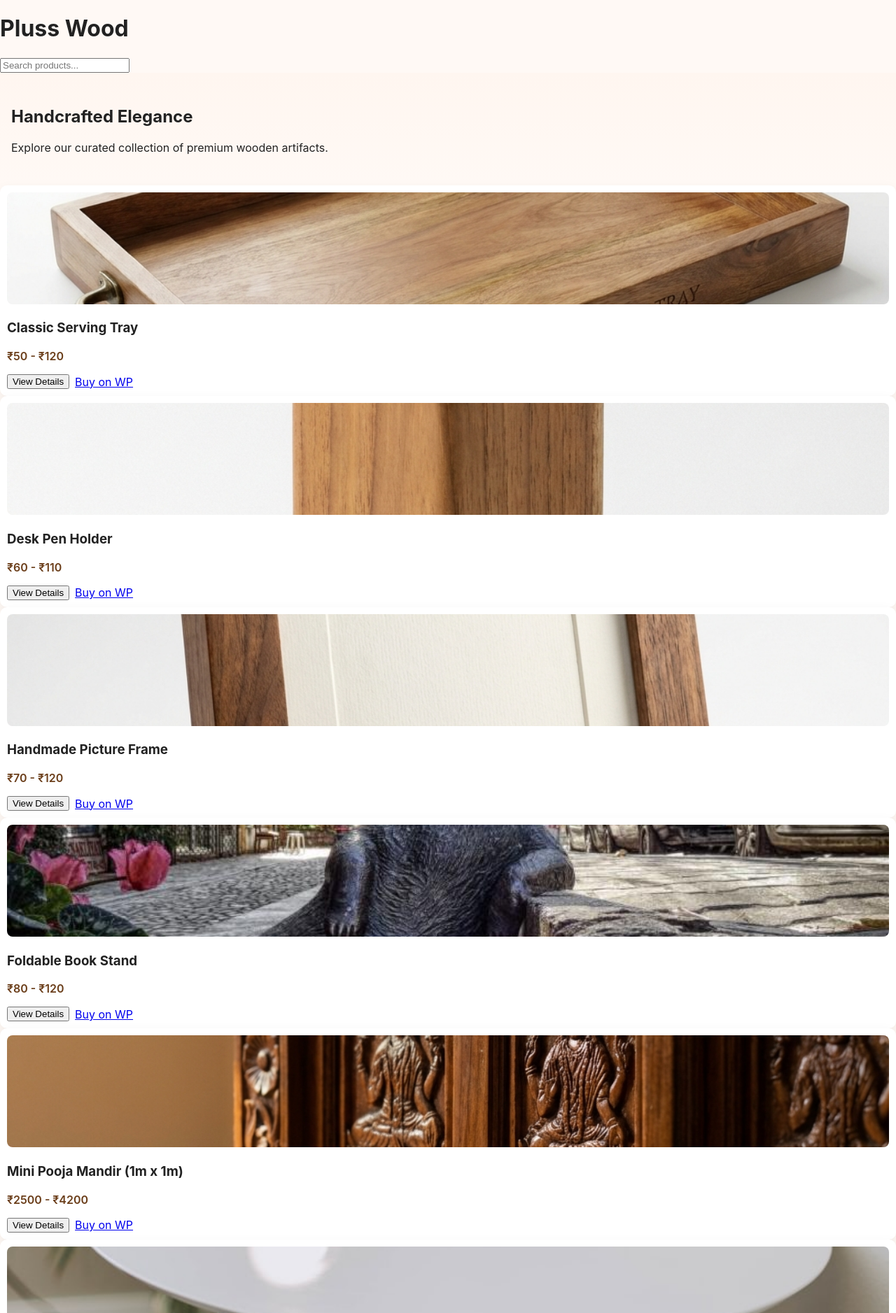
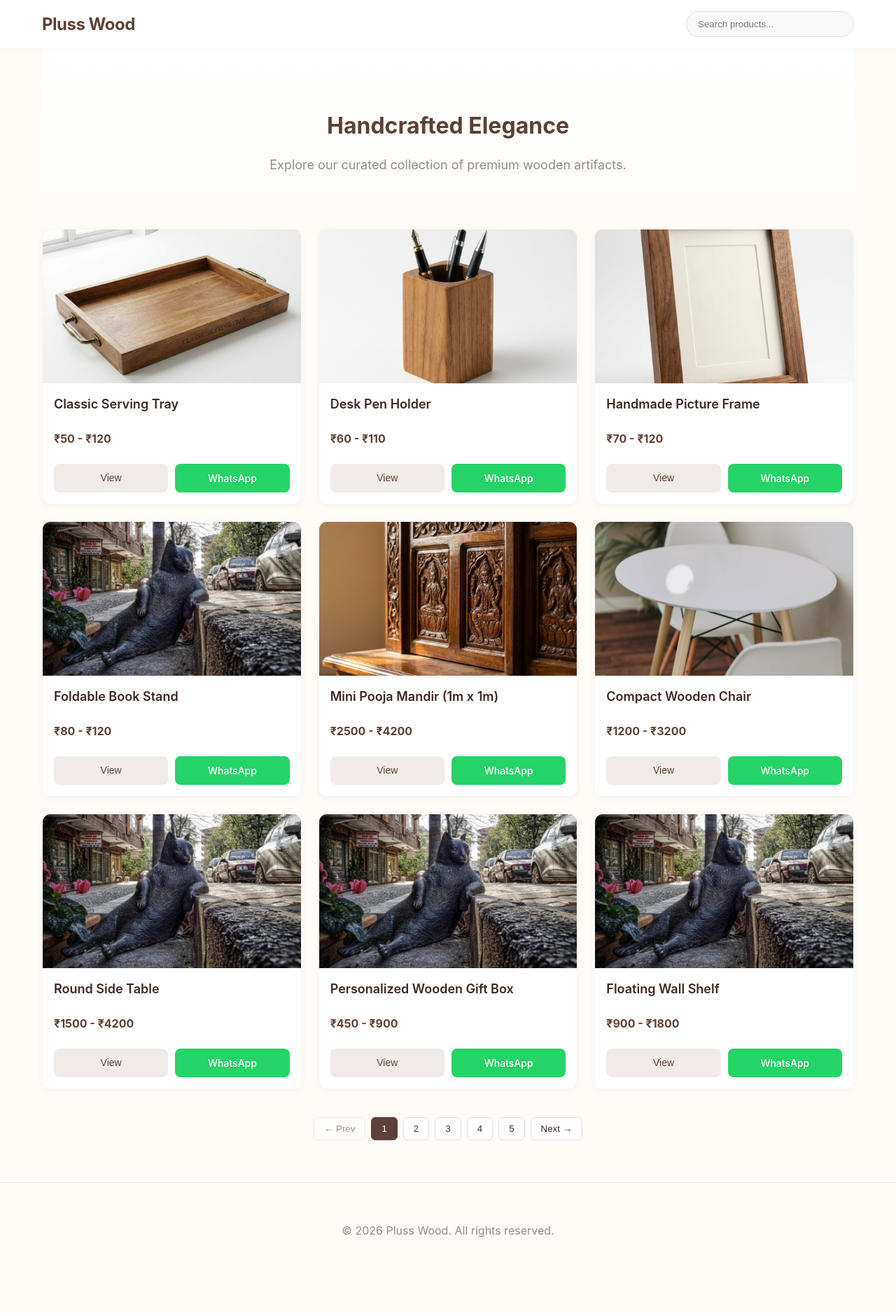
Before and after one commit to rvimishra8156-art/Test, a Next.js app: page / in a window 1280 px wide. Shown: the top 1877 px of the page at 70% size. After the commit the page ends 1827 px from the top, so only its background shows below. Built offline with nearby package versions, Linux system fonts and the light colour scheme.

Commit message:
fix: ci build, typescript migration, and proper image logic

```diff
--- a/components/ProductCard.tsx
+++ b/components/ProductCard.tsx
@@ -17,29 +17,29 @@ export default function ProductCard({ product, onClick }: ProductCardProps) {
 
     return (
         <div className="product-card">
-            <div className="image-container" onClick={() => onClick(product)}>
+            <div className="product-image" onClick={() => onClick(product)}>
                 {/* Defensive check for images array is now guaranteed by Zod at data layer, but good to keep safe */}
                 <Image
                     src={product.images[0]}
                     alt={product.name}
                     width={400}
                     height={300}
-                    style={{ objectFit: 'cover', width: '100%', aspectRatio: '4/3' }}
+                    style={{ objectFit: 'cover', width: '100%', height: '100%' }}
                     unoptimized
                 />
             </div>
-            <div className="info">
+            <div className="product-body">
                 <h3>{product.name}</h3>
                 <p className="price">₹{product.price_min} - ₹{product.price_max}</p>
                 <div className="actions">
-                    <button className="btn-details" onClick={() => onClick(product)}>View Details</button>
+                    <button className="btn-details" onClick={() => onClick(product)}>View</button>
                     <a
                         href={getWhatsAppLink(product.name, product.sku)}
                         className="btn-whatsapp"
                         target="_blank"
                         rel="noreferrer"
                     >
-                        Buy on WP
+                        WhatsApp
                     </a>
                 </div>
             </div>
--- a/components/ProductList.tsx
+++ b/components/ProductList.tsx
@@ -1,20 +1,36 @@
-import React from 'react';
+import React, { useState } from 'react';
 import ProductCard from './ProductCard';
 import { Product } from '../types';
 
 interface ProductListProps {
     products: Product[];
     onProductClick: (product: Product) => void;
+    itemsPerPage?: number;
 }
 
-export default function ProductList({ products, onProductClick }: ProductListProps) {
+export default function ProductList({ products, onProductClick, itemsPerPage = 9 }: ProductListProps) {
+    const [page, setPage] = useState(1);
+
     if (!products || products.length === 0) {
         return <div className="no-products">No products found matching your criteria.</div>;
     }
 
+    const totalPages = Math.ceil(products.length / itemsPerPage);
+    const start = (page - 1) * itemsPerPage;
+    const currentProducts = products.slice(start, start + itemsPerPage);
+
+    const handlePageChange = (newPage: number) => {
+        if (newPage >= 1 && newPage <= totalPages) {
+            setPage(newPage);
+            // Scroll to top of list
+            document.querySelector('.products-section')?.scrollIntoView({ behavior: 'smooth' });
+        }
+    };
+
     return (
-        <div className="product-grid">
-            {products.map((product) => (
+        <div className="product-list-container">
+            <div className="grid">
+                {currentProducts.map((product) => (
                     <ProductCard
                         key={product.id}
                         product={product}
@@ -22,5 +38,37 @@ export default function ProductList({ products, onProductClick }: ProductListPro
                     />
                 ))}
             </div>
+
+            {totalPages > 1 && (
+                <div className="pagination" role="navigation" aria-label="Pagination">
+                    <button
+                        disabled={page === 1}
+                        onClick={() => handlePageChange(page - 1)}
+                        aria-label="Previous Page"
+                    >
+                        &larr; Prev
+                    </button>
+
+                    {[...Array(totalPages)].map((_, i) => (
+                        <button
+                            key={i}
+                            className={page === i + 1 ? 'active' : ''}
+                            aria-current={page === i + 1 ? "page" : undefined}
+                            onClick={() => handlePageChange(i + 1)}
+                        >
+                            {i + 1}
+                        </button>
+                    ))}
+
+                    <button
+                        disabled={page === totalPages}
+                        onClick={() => handlePageChange(page + 1)}
+                        aria-label="Next Page"
+                    >
+                        Next &rarr;
+                    </button>
+                </div>
+            )}
+        </div>
     );
 }
--- a/styles/globals.css
+++ b/styles/globals.css
@@ -1,35 +1,298 @@
-:root{
-  --bg:#fff9f5; --accent:#6b3e1a; --muted:#6b6b6b; --card:#fff; --radius:12px;
+:root {
+  --bg: #fffbf7; /* Warmer, premium background */
+  --accent: #5d4037; /* Rich wood tone */
+  --accent-light: #8d6e63;
+  --text: #3e2723;
+  --muted: #8d8d8d;
+  --card-bg: #ffffff;
+  --radius: 12px;
+  --shadow-sm: 0 2px 8px rgba(0,0,0,0.04);
+  --shadow-md: 0 8px 24px rgba(0,0,0,0.08);
+  --font-base: "Inter", system-ui, -apple-system, sans-serif;
 }
-*{box-sizing:border-box}
-body{margin:0;font-family:Inter,system-ui,Arial;background:var(--bg);color:#222}
-.site-header .topline{display:flex;justify-content:space-between;padding:8px 16px;background:#fff; font-size:14px}
-.nav{display:flex;justify-content:space-between;align-items:center;padding:12px 16px}
-.brand .logo{font-weight:700;color:var(--accent);font-size:20px}
-.search input{padding:8px 10px;border-radius:8px;border:1px solid #eee;min-width:220px}
-.hero{padding:28px 16px;background:linear-gradient(180deg, #fff6f0, transparent)}
-.hero-inner{max-width:900px;margin:0 auto;text-align:center}
-.products-section{max-width:1100px;margin:18px auto;padding:0 16px}
-.grid{display:grid;grid-template-columns:repeat(auto-fill,minmax(220px,1fr));gap:16px}
-.product-card{background:var(--card);border-radius:10px;padding:10px;box-shadow:0 6px 18px rgba(27,27,27,0.06)}
-.product-card img{width:100%;height:160px;object-fit:cover;border-radius:8px}
-.product-body{padding:8px}
-.product-body h3{margin:8px 0 4px;font-size:16px}
-.price{color:var(--accent);font-weight:600}
-.actions{display:flex;gap:8px;align-items:center;margin-top:8px}
-.actions .whatsapp{color:#fff;background:#25d366;padding:6px 10px;border-radius:8px;text-decoration:none}
-.pagination{display:flex;gap:6px;justify-content:center;padding:18px}
-.site-footer{padding:18px;text-align:center;color:var(--muted);background:#fff;margin-top:28px}
-.modal-overlay{position:fixed;inset:0;background:rgba(0,0,0,0.5);display:flex;align-items:center;justify-content:center;padding:12px;z-index:50}
-.modal-content{background:#fff;border-radius:12px;max-width:900px;width:100%;max-height:90vh;overflow:auto;position:relative;padding:16px}
-.modal-close{position:absolute;right:12px;top:8px;background:none;border:none;font-size:22px}
-.modal-body{display:flex;gap:16px;flex-wrap:wrap}
-.gallery{flex:1 1 360px}
-.gallery .main{width:100%;height:360px;object-fit:cover;border-radius:8px}
-.thumbs{display:flex;gap:8px;margin-top:8px;flex-wrap:wrap}
-.thumb{border:none;padding:0;background:none}
-.thumb img{width:64px;height:64px;object-fit:cover;border-radius:6px;opacity:0.8}
-.thumb.active img{outline:3px solid var(--accent);opacity:1}
-.details{flex:1 1 260px}
-.whatsapp.large{display:inline-block;background:#25d366;color:#fff;padding:10px 14px;border-radius:8px;text-decoration:none;margin-top:12px}
-@media (max-width:700px){ .modal-body{flex-direction:column} .gallery .main{height:260px} }
+
+* { box-sizing: border-box; }
+
+body {
+  margin: 0;
+  font-family: var(--font-base);
+  background: var(--bg);
+  color: var(--text);
+  line-height: 1.5;
+}
+
+/* Header & Nav */
+.site-header {
+  background: #fff;
+  box-shadow: var(--shadow-sm);
+  position: sticky;
+  top: 0;
+  z-index: 100;
+}
+.site-header .container {
+  max-width: 1200px;
+  margin: 0 auto;
+  padding: 16px 20px;
+  display: flex;
+  justify-content: space-between;
+  align-items: center;
+}
+.logo h1 {
+  margin: 0;
+  font-size: 24px;
+  color: var(--accent);
+  letter-spacing: -0.5px;
+}
+.search-bar input {
+  padding: 10px 16px;
+  border-radius: 20px;
+  border: 1px solid #ddd;
+  background: #f9f9f9;
+  width: 240px;
+  transition: all 0.2s;
+  outline: none;
+}
+.search-bar input:focus {
+  border-color: var(--accent-light);
+  background: #fff;
+  box-shadow: 0 0 0 3px rgba(93, 64, 55, 0.1);
+}
+
+/* Hero */
+.hero {
+  text-align: center;
+  padding: 60px 20px;
+  background: linear-gradient(180deg, #fff, transparent);
+}
+.hero h2 {
+  font-size: 32px;
+  margin-bottom: 8px;
+  color: var(--accent);
+}
+.hero p {
+  color: var(--muted);
+  font-size: 18px;
+}
+
+/* Layout */
+.main-content {
+  max-width: 1200px;
+  margin: 0 auto;
+  padding: 0 20px 60px;
+}
+.grid {
+  display: grid;
+  grid-template-columns: repeat(auto-fill, minmax(280px, 1fr)); /* Wider cards */
+  gap: 24px;
+}
+
+/* Product Card */
+.product-card {
+  background: var(--card-bg);
+  border-radius: var(--radius);
+  box-shadow: var(--shadow-sm);
+  transition: all 0.3s ease;
+  overflow: hidden;
+  border: 1px solid rgba(0,0,0,0.03);
+  display: flex;
+  flex-direction: column;
+}
+.product-card:hover {
+  transform: translateY(-4px);
+  box-shadow: var(--shadow-md);
+}
+
+.product-image {
+  height: 220px;
+  width: 100%;
+  overflow: hidden;
+  cursor: pointer;
+  background: #f0f0f0;
+}
+.product-image img {
+  transition: transform 0.5s ease;
+}
+.product-card:hover .product-image img {
+  transform: scale(1.05); /* Subtle zoom */
+}
+
+.product-body {
+  padding: 16px;
+  display: flex;
+  flex-direction: column;
+  gap: 8px;
+  flex: 1;
+}
+.product-body h3 {
+  margin: 0;
+  font-size: 18px;
+  font-weight: 600;
+  color: var(--text);
+}
+.price {
+  font-size: 16px;
+  color: var(--accent);
+  font-weight: 700;
+}
+.actions {
+  margin-top: auto;
+  display: flex;
+  gap: 10px;
+}
+.btn-details, .btn-whatsapp {
+  flex: 1;
+  padding: 10px;
+  border-radius: 8px;
+  text-align: center;
+  text-decoration: none;
+  font-weight: 500;
+  font-size: 14px;
+  cursor: pointer;
+  border: none;
+  transition: background 0.2s;
+}
+.btn-details {
+  background: #f0ebe8;
+  color: var(--accent);
+}
+.btn-details:hover {
+  background: #e4dad6;
+}
+.btn-whatsapp {
+  background: #25d366;
+  color: white;
+}
+.btn-whatsapp:hover {
+  background: #1ebc57;
+}
+
+/* Pagination */
+.pagination {
+  margin-top: 40px;
+  display: flex;
+  justify-content: center;
+  gap: 8px;
+}
+.pagination button {
+  padding: 8px 14px;
+  border: 1px solid #ddd;
+  background: #fff;
+  border-radius: 6px;
+  cursor: pointer;
+  color: var(--text);
+  font-weight: 500;
+  transition: all 0.2s;
+}
+.pagination button:hover:not(:disabled) {
+  border-color: var(--accent);
+  color: var(--accent);
+}
+.pagination button.active {
+  background: var(--accent);
+  color: #fff;
+  border-color: var(--accent);
+}
+.pagination button:disabled {
+  opacity: 0.5;
+  cursor: not-allowed;
+}
+
+/* Modal */
+.modal-overlay {
+  position: fixed;
+  inset: 0;
+  background: rgba(0,0,0,0.6);
+  backdrop-filter: blur(4px);
+  z-index: 1000;
+  display: flex;
+  justify-content: center;
+  align-items: center;
+  padding: 20px;
+}
+.modal-content {
+  background: #fff;
+  width: 100%;
+  max-width: 900px;
+  border-radius: 16px;
+  overflow: hidden;
+  box-shadow: 0 20px 40px rgba(0,0,0,0.2);
+  display: flex;
+  flex-direction: column;
+  max-height: 90vh;
+  position: relative;
+}
+.modal-close {
+  position: absolute;
+  top: 16px;
+  right: 16px;
+  background: rgba(0,0,0,0.05);
+  border: none;
+  width: 32px;
+  height: 32px;
+  border-radius: 50%;
+  cursor: pointer;
+  font-size: 20px;
+  display: flex;
+  align-items: center;
+  justify-content: center;
+  z-index: 10;
+}
+.modal-close:hover { background: rgba(0,0,0,0.1); }
+
+.modal-body {
+  display: flex;
+  flex-direction: column;
+  overflow-y: auto;
+  padding: 0;
+}
+@media(min-width: 768px) {
+  .modal-body {
+    flex-direction: row;
+  }
+}
+
+.gallery {
+  flex: 1.2;
+  background: #f9f9f9;
+  padding: 24px;
+  display: flex;
+  flex-direction: column;
+  gap: 16px;
+}
+.details {
+  flex: 1;
+  padding: 32px;
+  display: flex;
+  flex-direction: column;
+  gap: 16px;
+}
+.details h2 { margin: 0; font-size: 28px; color: var(--accent); }
+.tag {
+    display: inline-block;
+    background: #eee;
+    padding: 4px 8px;
+    border-radius: 4px;
+    font-size: 12px;
+    margin-right: 6px;
+    color: #666;
+}
+.whatsapp.large {
+    display: block;
+    text-align: center;
+    background: #25d366;
+    color: white;
+    padding: 14px;
+    border-radius: 8px;
+    text-decoration: none;
+    font-weight: 600;
+    margin-top: 20px;
+}
+
+/* Footer */
+.site-footer {
+  text-align: center;
+  padding: 40px;
+  color: var(--muted);
+  border-top: 1px solid #eee;
+  margin-top: auto;
+}
```
Lines whose indentation alone changed are shown as unchanged.
